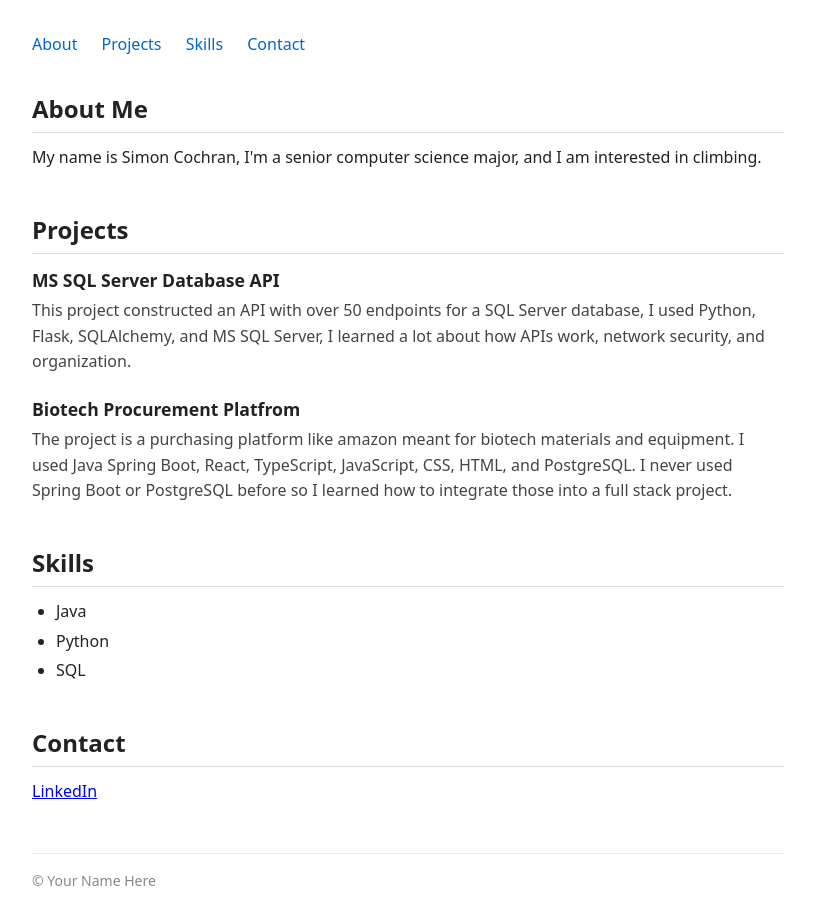
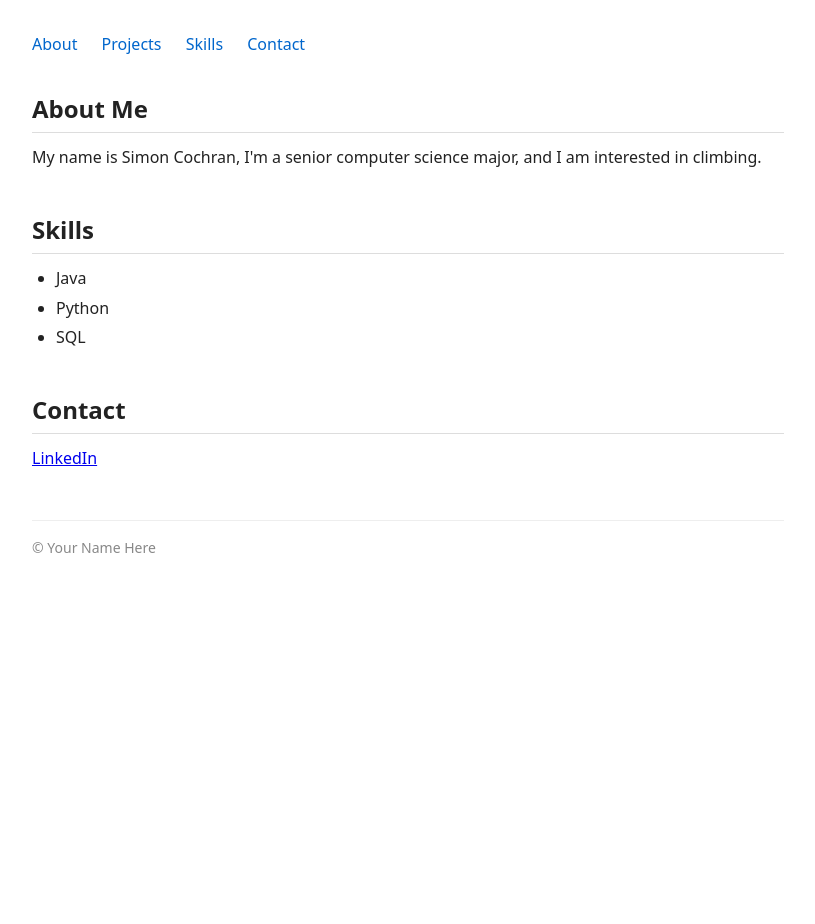
Before and after one commit to SimonJCo/CS1530Assignment3, a plain HTML site: page index.html in a window 1280 px wide. Shown: the whole page, without its empty margins (232-1047 px from the left). After the commit the page ends 800 px from the top, so only its background shows below. Drawn offline with Linux system fonts and the light colour scheme.

Commit message:
Update index.html

```diff
--- a/index.html
+++ b/index.html
@@ -26,31 +26,6 @@
       <!-- TODO: Replace with 2-3 sentences about yourself -->
       <!-- e.g., include your name, your program/year, and what you are interested in -->
       <p>My name is Simon Cochran, I'm a senior computer science major, and I am interested in climbing.</p>
-    </section>
-
-    <section id="projects">
-      <h2>Projects</h2>
-
-      <!-- Example project entry structure: copy, fill in, and add at least 2:
-      <div class="project">
-        <h3>Project Name</h3>
-        <p>What the project does, the technologies used, and what you learned.</p>
-      </div>
-      -->
-      <div class="project">
-        <h3>MS SQL Server Database API</h3>
-        <p>This project constructed an API with over 50 endpoints for a SQL Server database,
-          I used Python, Flask, SQLAlchemy, and MS SQL Server, I learned a lot about how APIs work,
-           network security, and organization.</p>
-      </div>
-      <div class="project">
-        <h3>Biotech Procurement Platfrom</h3>
-        <p>The project is a purchasing platform like amazon meant for biotech materials and equipment.
-          I used Java Spring Boot, React, TypeScript, JavaScript, CSS, HTML, and PostgreSQL.
-          I never used Spring Boot or PostgreSQL before so I learned how to integrate those into a
-          full stack project.</p>
-      </div>
-      <!-- TODO: Add at least 2 project entries using the structure above -->
     </section>
 
     <section id="skills">
```
